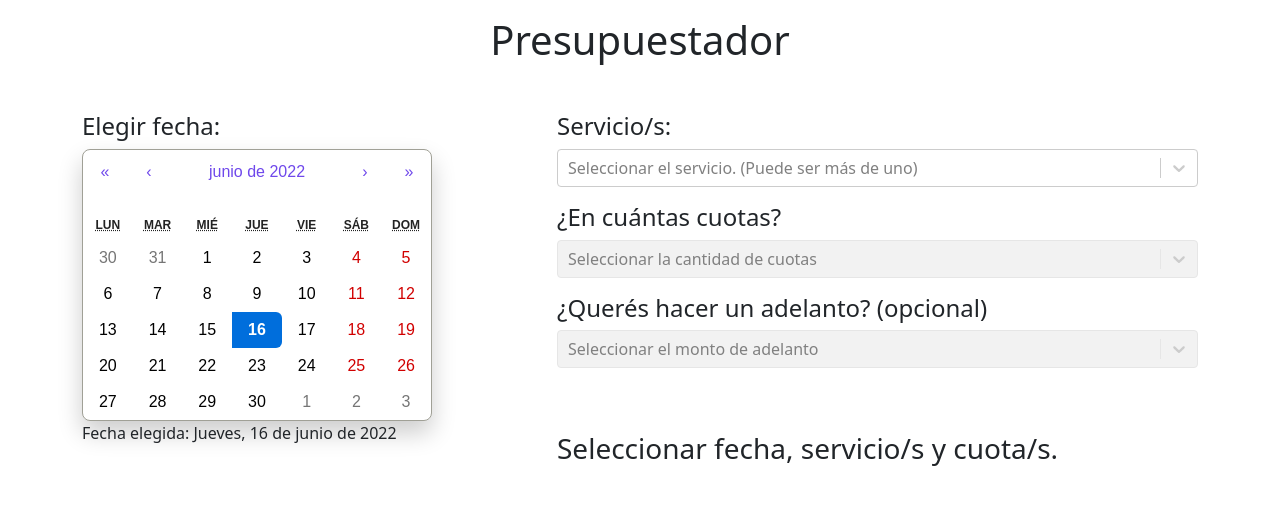
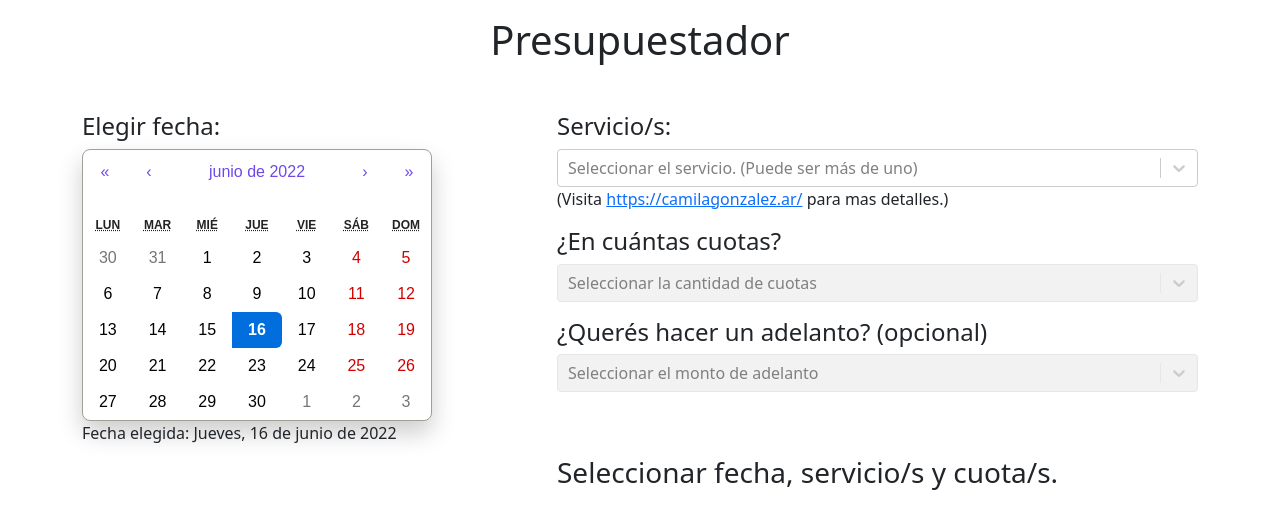
Before and after one commit to PulpoI/presupuestador, a React (Create React App) app in the folder presupuestador/: page / in a window 1280 px wide. Shown: the top 528 px of the page. Built offline with nearby package versions, Linux system fonts and the light colour scheme.

Commit message:
mejore el codigo

```diff
--- a/presupuestador/src/App.js
+++ b/presupuestador/src/App.js
@@ -63,15 +63,15 @@ function App() {
     }
   };
 
-  const handleCuota = (e) => {
+  function handleCuota(e) {
     setCuota(e);
-  };
+  }
 
   useEffect(() => {
     if (servicio.length < 1) {
-      setCuota("");
+      handleCuota(1);
     }
-  }, [servicio]);
+  }, [servicio, cuota]);
 
   let cuotaValue = cuota.value;
   let entregaValue = entrega.value;
@@ -152,6 +152,8 @@ function App() {
     }
   }, [servicio, cuota, totalConCuota]);
 
+  console.log(servicio, cuota, cuotaValue);
+
   return (
     <div className="container-xl mt-3">
       <h1 className="text-center">Presupuestador</h1>
@@ -175,6 +177,17 @@ function App() {
               onChange={handleService}
               placeholder="Seleccionar el servicio. (Puede ser más de uno)"
             />
+            <p>
+              (Visita{" "}
+              <a
+                href="https://camilagonzalez.ar/"
+                target="_blank"
+                rel="noreferrer"
+              >
+                https://camilagonzalez.ar/
+              </a>{" "}
+              para mas detalles.)
+            </p>
           </div>
           <div className="mb-3">
             <h4>¿En cuántas cuotas?</h4>
```
